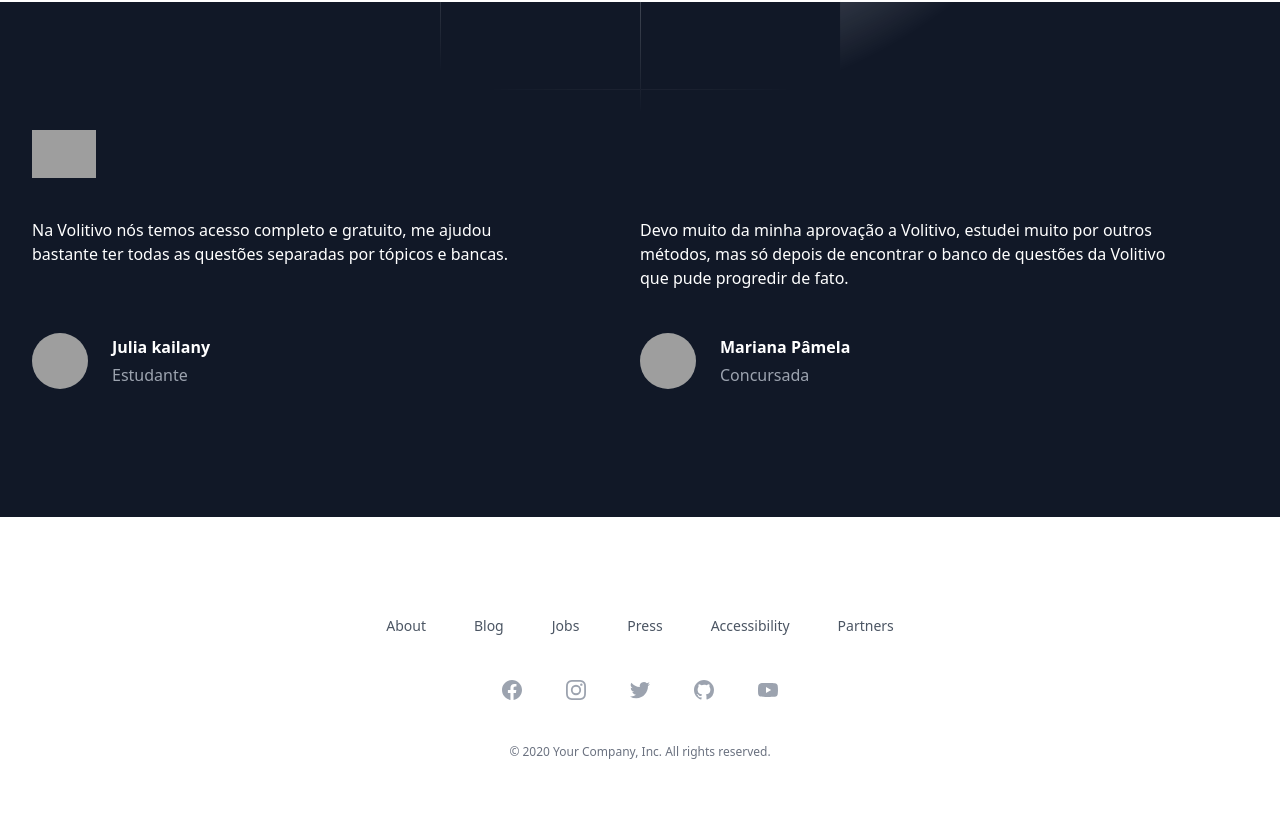
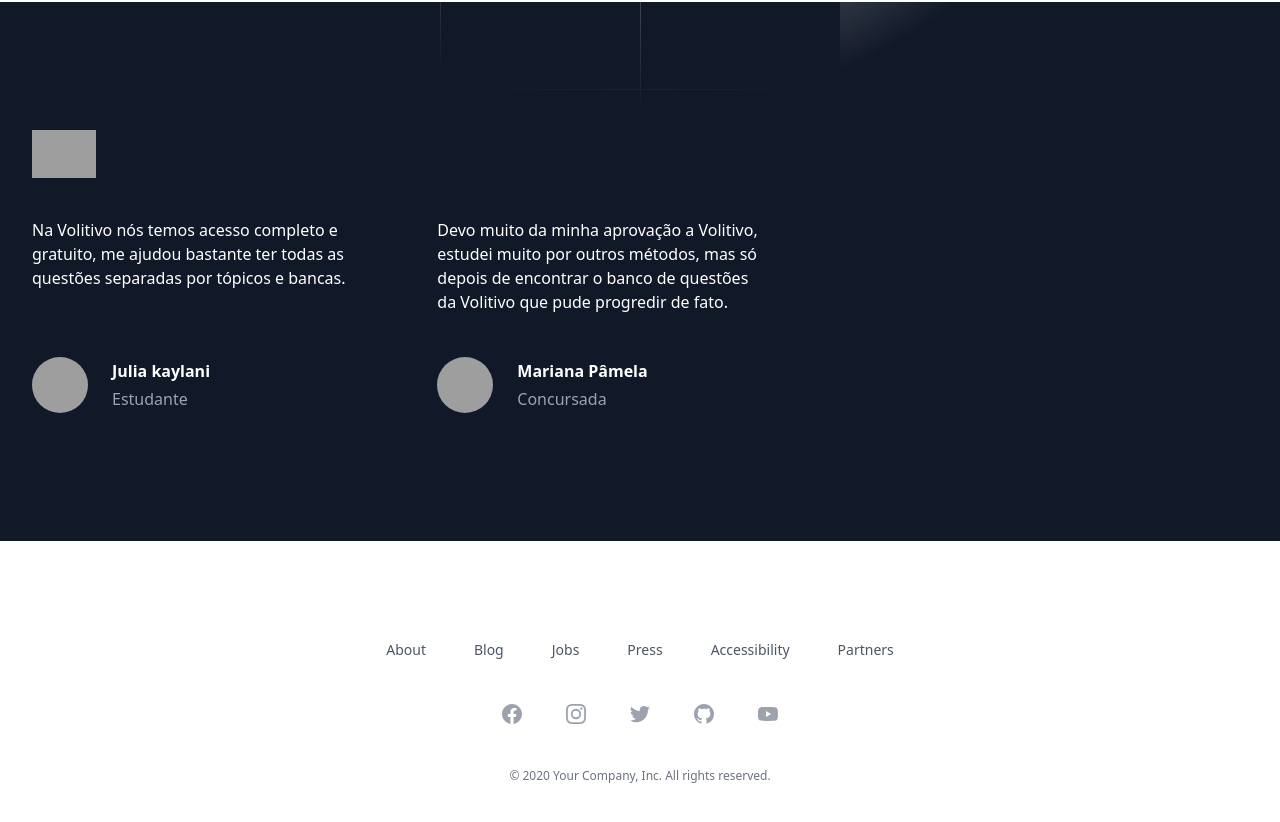
Before and after one commit to PedroFGN1/volitivo-frontend, a Next.js app: page / in a window 1280 px wide. Shown: the part 1032-1854 px from the top of the page. Built offline with nearby package versions, Linux system fonts and the light colour scheme; grey boxes are pictures that could not be loaded.

Commit message:
Página disciplinas

```diff
--- a/src/components/interface/testimonials/index.tsx
+++ b/src/components/interface/testimonials/index.tsx
@@ -7,7 +7,7 @@
     srcImage: "public/logo.png",
     description:
       "Na Volitivo nós temos acesso completo e gratuito, me ajudou bastante ter todas as questões separadas por tópicos e bancas.",
-    name: "Julia kailany",
+    name: "Julia kaylani",
     job: "Estudante",
   },
   {
@@ -23,7 +23,7 @@
   return (
     <section className="bg-gray-900 py-24 sm:py-32">
       <div className="mx-auto max-w-7xl px-6 lg:px-8">
-        <div className="mx-auto grid max-w-2xl grid-cols-1 lg:mx-0 lg:max-w-none lg:grid-cols-2">
+        <div className="mx-auto grid max-w-2xl grid-cols-1 lg:mx-0 lg:max-w-none lg:grid-cols-3">
           {testimonialsContent.map((testimonial) => (
             <Testimonial key={testimonial.name} {...testimonial} />
           ))}
--- a/src/components/interface/testimonials/testimonial.tsx
+++ b/src/components/interface/testimonials/testimonial.tsx
@@ -1,5 +1,4 @@
 import { Text } from "@/components/ui/text";
-import path from 'path';
 
 type TestimonialProps = {
   srcImage: string;
--- a/src/components/pages/questions/index.tsx
+++ b/src/components/pages/questions/index.tsx
@@ -1,11 +1,11 @@
 import { ElementHome } from "@/components/interface/ElementHome";
-import { Testimonials } from "@/components/interface/testimonials";
+import { Filter } from "@/components/interface/filter";
 
 export const Questions = () => {
   return (
     <>
       <ElementHome />
-      <Testimonials />
+      <Filter />
     </>
   );
 };
--- /dev/null
+++ b/src/components/pages/subjects/index.tsx
@@ -0,0 +1,16 @@
+import { Filter } from "@/components/interface/filter";
+import { Table } from "@/components/interface/table";
+
+const lists = [
+  {id: 1, name:"Raciocínio Lógico", questions: 678, comments: 46 },
+  {id: 1, name:"História do Brasil", questions: 345, comments: 18 },
+]
+
+export const Subjects = () => {
+  return(
+    <>
+      <Filter />
+      <Table lists={lists}/>
+    </>
+  )
+}
```
Also changed, not shown: 1 other file (tests, documents, lock files or other folders).
